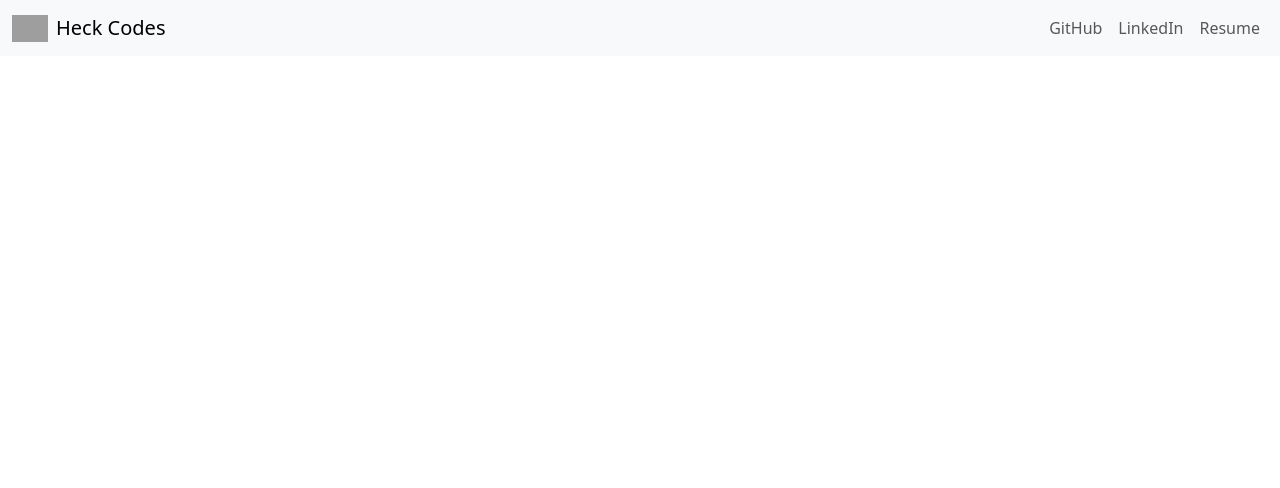
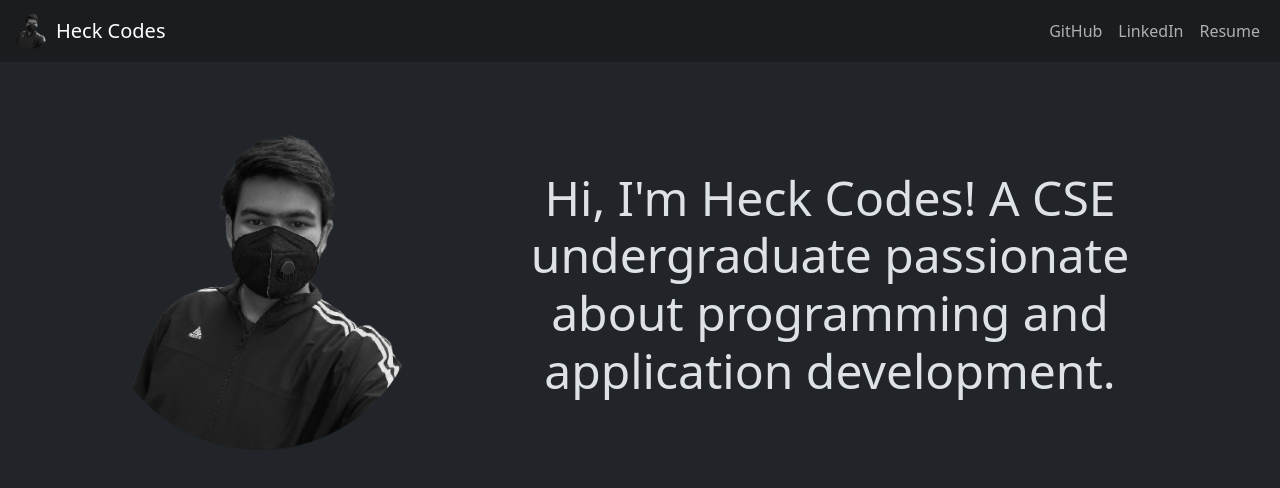
Before and after one commit to HeckCodes/portfoliowebsite, a plain HTML site: page index.html in a window 1280 px wide. Drawn offline with nearby package versions, Linux system fonts and the light colour scheme; grey boxes are pictures that could not be loaded.

Commit message:
Introduction Section

```diff
--- a/index.html
+++ b/index.html
@@ -1,58 +1,108 @@
 <!DOCTYPE html>
 <html lang="en">
-
   <head>
     <meta charset="UTF-8"">
-    <meta name="viewport" content="width=device-width, initial-scale=1.0">
+    <meta name="viewport" content="width=device-width, initial-scale=1.0" />
 
     <title>Heck Codes</title>
 
-    <link href="https://cdn.jsdelivr.net/npm/bootstrap@5.3.0-alpha1/dist/css/bootstrap.min.css" rel="stylesheet" integrity="sha384-GLhlTQ8iRABdZLl6O3oVMWSktQOp6b7In1Zl3/Jr59b6EGGoI1aFkw7cmDA6j6gD" crossorigin="anonymous">
+    <link
+      href="https://cdn.jsdelivr.net/npm/bootstrap@5.3.0-alpha1/dist/css/bootstrap.min.css"
+      rel="stylesheet"
+      integrity="sha384-GLhlTQ8iRABdZLl6O3oVMWSktQOp6b7In1Zl3/Jr59b6EGGoI1aFkw7cmDA6j6gD"
+      crossorigin="anonymous"
+    />
   </head>
 
-  <body>
-
+  <body class="bg-dark" data-bs-theme="dark">
+    <section>
       <!-- HEADER -->
 
-    <nav class="navbar navbar-expand-sm bg-body-tertiary">
+      <nav class="navbar navbar-expand-sm bg-dark-subtle">
         <div class="container-fluid">
-
-        <a class="navbar-brand d-flex flex-row align-items-center" href="/index.html">
-          <img src="https://cdn-icons-png.flaticon.com/512/4140/4140061.png" alt="Logo" width="36">
+          <a
+            class="navbar-brand d-flex flex-row align-items-center"
+            href="/index.html"
+          >
+            <img
+              src="images/me.png"
+              alt="Logo"
+              width="36"
+            />
             <p class="mb-0 ms-2">Heck Codes</p>
           </a>
 
-        <button class="navbar-toggler" type="button" data-bs-toggle="collapse" data-bs-target="#navbarNav" aria-controls="navbarNav" aria-expanded="false" aria-label="Toggle navigation">
+          <button
+            class="navbar-toggler"
+            type="button"
+            data-bs-toggle="collapse"
+            data-bs-target="#navbarNav"
+            aria-controls="navbarNav"
+            aria-expanded="false"
+            aria-label="Toggle navigation"
+          >
             <span class="navbar-toggler-icon"></span>
           </button>
 
           <div class="collapse navbar-collapse" id="navbarNav">
             <ul class="navbar-nav ms-auto">
-
               <li class="nav-item">
-              <a class="nav-link" href="https://github.com/HeckCodes" target="_blank" rel="noopener noreferrer">GitHub</a>
+                <a
+                  class="nav-link"
+                  href="https://github.com/HeckCodes"
+                  target="_blank"
+                  rel="noopener noreferrer"
+                  >GitHub</a
+                >
               </li>
 
               <li class="nav-item">
-              <a class="nav-link" href="https://www.linkedin.com/in/chandramauli-shastri/" target="_blank" rel="noopener noreferrer">LinkedIn</a>
+                <a
+                  class="nav-link"
+                  href="https://www.linkedin.com/in/chandramauli-shastri/"
+                  target="_blank"
+                  rel="noopener noreferrer"
+                  >LinkedIn</a
+                >
               </li>
 
               <li class="nav-item">
-              <a class="nav-link" href="https://drive.google.com/file/d/1r55Vh--FNN5q7_GZJnSwU36Z8Xv0Xqv6/view?usp=sharing">Resume</a>
+                <a
+                  class="nav-link"
+                  href="https://drive.google.com/file/d/1r55Vh--FNN5q7_GZJnSwU36Z8Xv0Xqv6/view?usp=sharing"
+                  >Resume</a
+                >
               </li>
-
             </ul>
           </div>
-
         </div>
       </nav>
 
       <!-- HEADER END -->
 
+      <!-- INTRODUCTORY -->
+      <div class="container text-center mt-5">
+        <div class="row justify-content-center">
+          <div
+            class="col-lg-4 col-md-6 col-sm-6 col-6"
+          >
+            <img src="images/me.png" alt="Logo" class="img-fluid p-3" />
+          </div>
 
+          <div class="col-lg-8 col-md-auto col-sm-auto p-3 align-self-center">
+            <h1 class="display-5">Hi, I'm Heck Codes! A CSE undergraduate passionate about programming and application development.</h1>
+          </div>
+        </div>
+      </div>
 
+      <!-- INTRODUCTORY END -->
+    </section>
 
-    <script src="https://cdn.jsdelivr.net/npm/bootstrap@5.3.0-alpha1/dist/js/bootstrap.bundle.min.js" integrity="sha384-w76AqPfDkMBDXo30jS1Sgez6pr3x5MlQ1ZAGC+nuZB+EYdgRZgiwxhTBTkF7CXvN" crossorigin="anonymous"></script>
+    <!-- SCRIPTS -->
+    <script
+      src="https://cdn.jsdelivr.net/npm/bootstrap@5.3.0-alpha1/dist/js/bootstrap.bundle.min.js"
+      integrity="sha384-w76AqPfDkMBDXo30jS1Sgez6pr3x5MlQ1ZAGC+nuZB+EYdgRZgiwxhTBTkF7CXvN"
+      crossorigin="anonymous"
+    ></script>
   </body>
-
 </html>
```
Also changed, not shown: images/me.png (added). Lines whose indentation alone changed are shown as unchanged.
